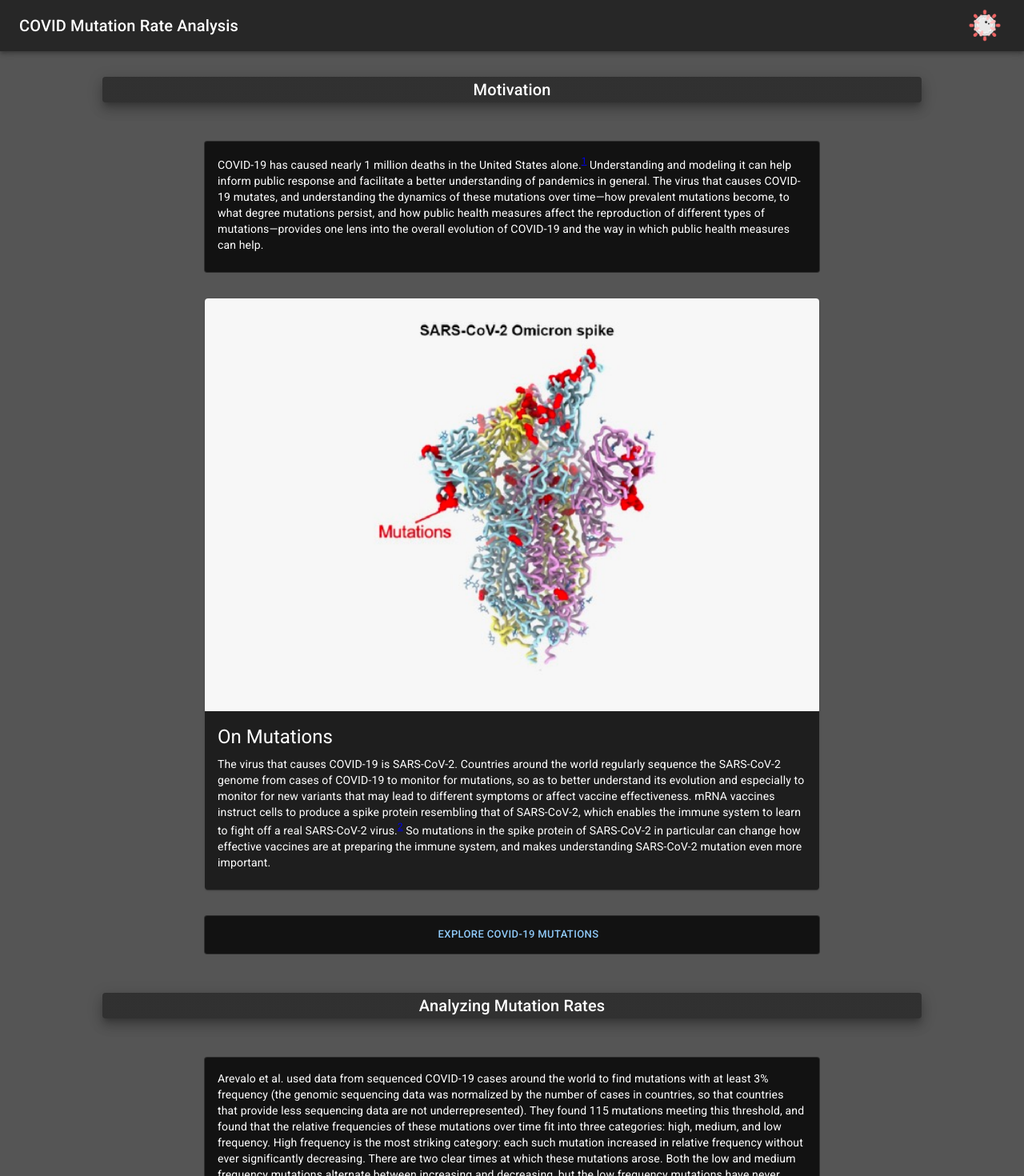
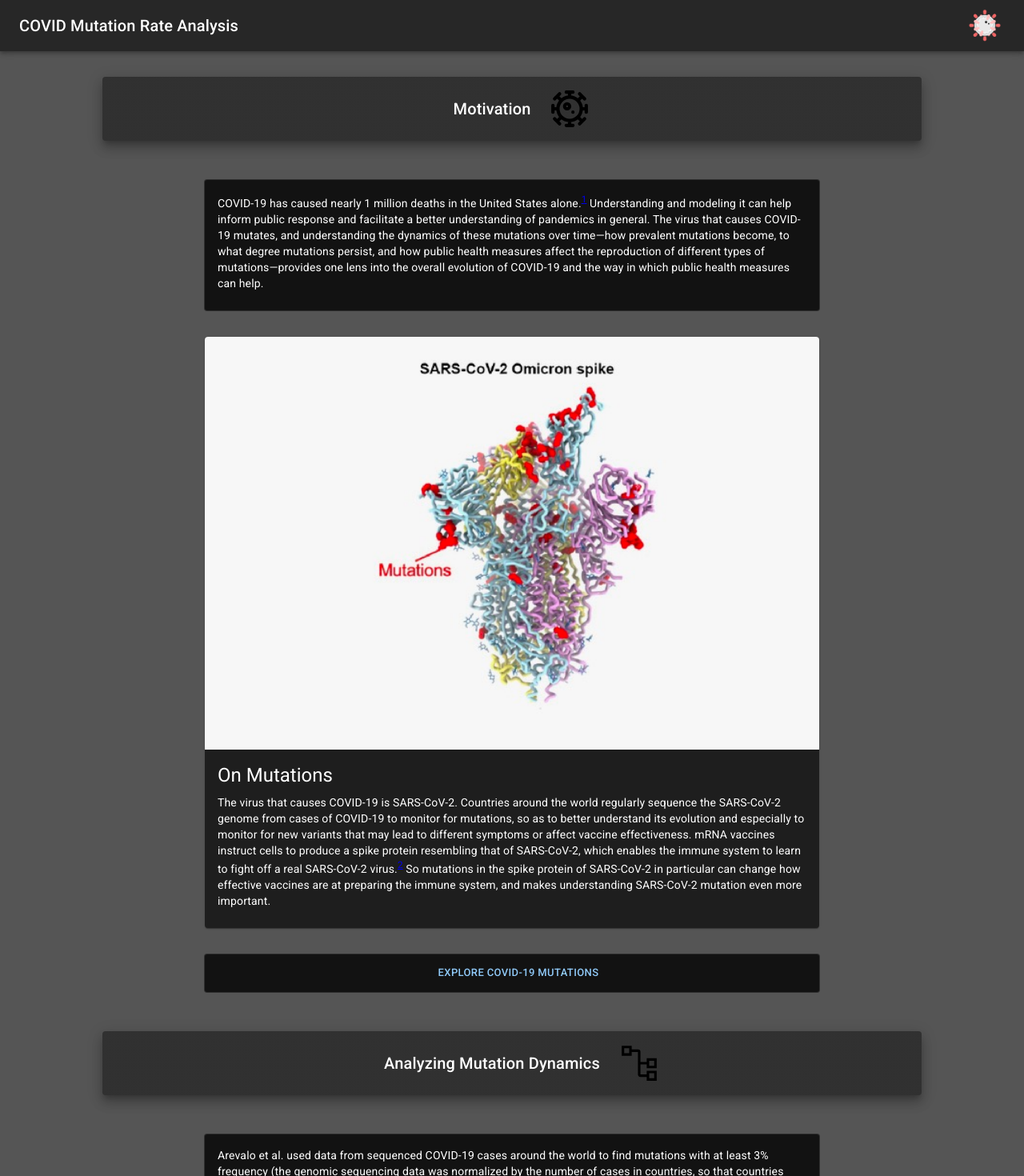
Before and after one commit to Zach332/COVIDMutationRateSite, a JavaScript app: page / in a window 1280 px wide. Shown: the top 1470 px of the page at 80% size. Built offline with nearby package versions, Linux system fonts and the light colour scheme; the HTML template or start-up script is replaced by a standard one.

Commit message:
Add icons for headers

```diff
--- a/src/App.js
+++ b/src/App.js
@@ -9,6 +9,8 @@ import spike from './spike.jpeg'
 import highmedlow from './highmedlow.png'
 import medcomb from './medcomb.png'
 import strin from './strin.png'
+import covid from './covid.svg'
+import tree from './tree.svg'
 import Box from '@mui/material/Box';
 import CardActions from '@mui/material/CardActions';
 import Button from '@mui/material/Button';
@@ -38,11 +40,14 @@ function App() {
         <Paper elevation={10} sx={{
               m: 4,
               width: '80%',
-              textAlign: 'center'
+              textAlign: 'center',
+              display: 'flex',
+              justifyContent: 'center'
               }}>
-            <Typography variant="h6" component="div" >
+            <Typography variant="h6" component="div" sx={{m: 3}}>
                 Motivation
             </Typography>
+            <img src={covid} width='50'></img>
         </Paper>
         <Card variant="outlined" sx={{m: 2, width: '60%'}}>
             <CardContent>
@@ -77,11 +82,14 @@ function App() {
         <Paper elevation={10} sx={{
               m: 4,
               width: '80%',
-              textAlign: 'center'
+              textAlign: 'center',
+              display: 'flex',
+              justifyContent: 'center'
               }}>
-            <Typography variant="h6" component="div" >
-                Analyzing Mutation Rates
+            <Typography variant="h6" component="div" sx={{m: 3}}>
+                Analyzing Mutation Dynamics
             </Typography>
+            <img src={tree} width='50'></img>
         </Paper>
         <Card variant="outlined" sx={{m: 2, width: '60%'}}>
             <CardContent>
```
Also changed, not shown: src/covid.svg (added), src/tree.svg (added).
